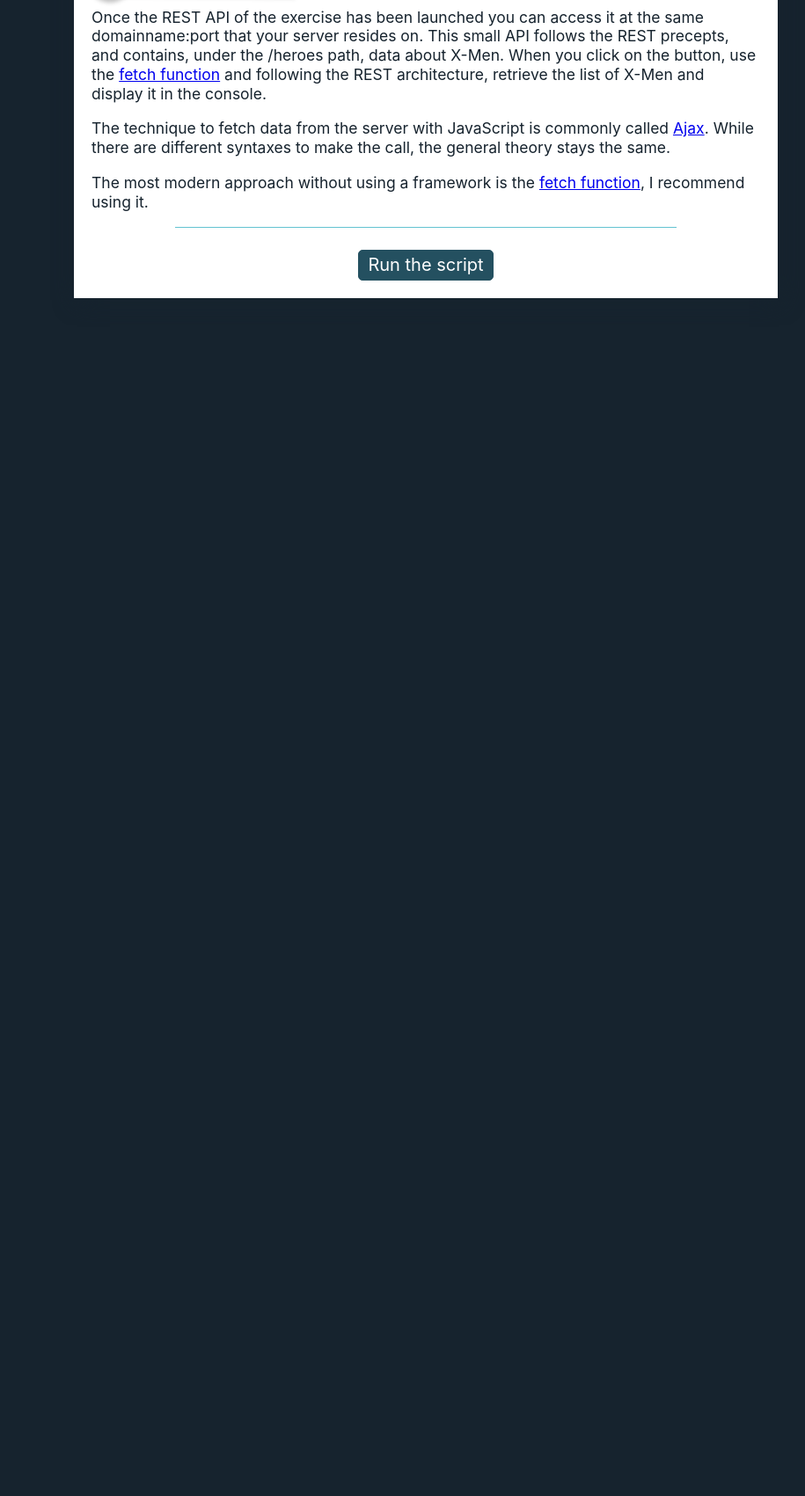
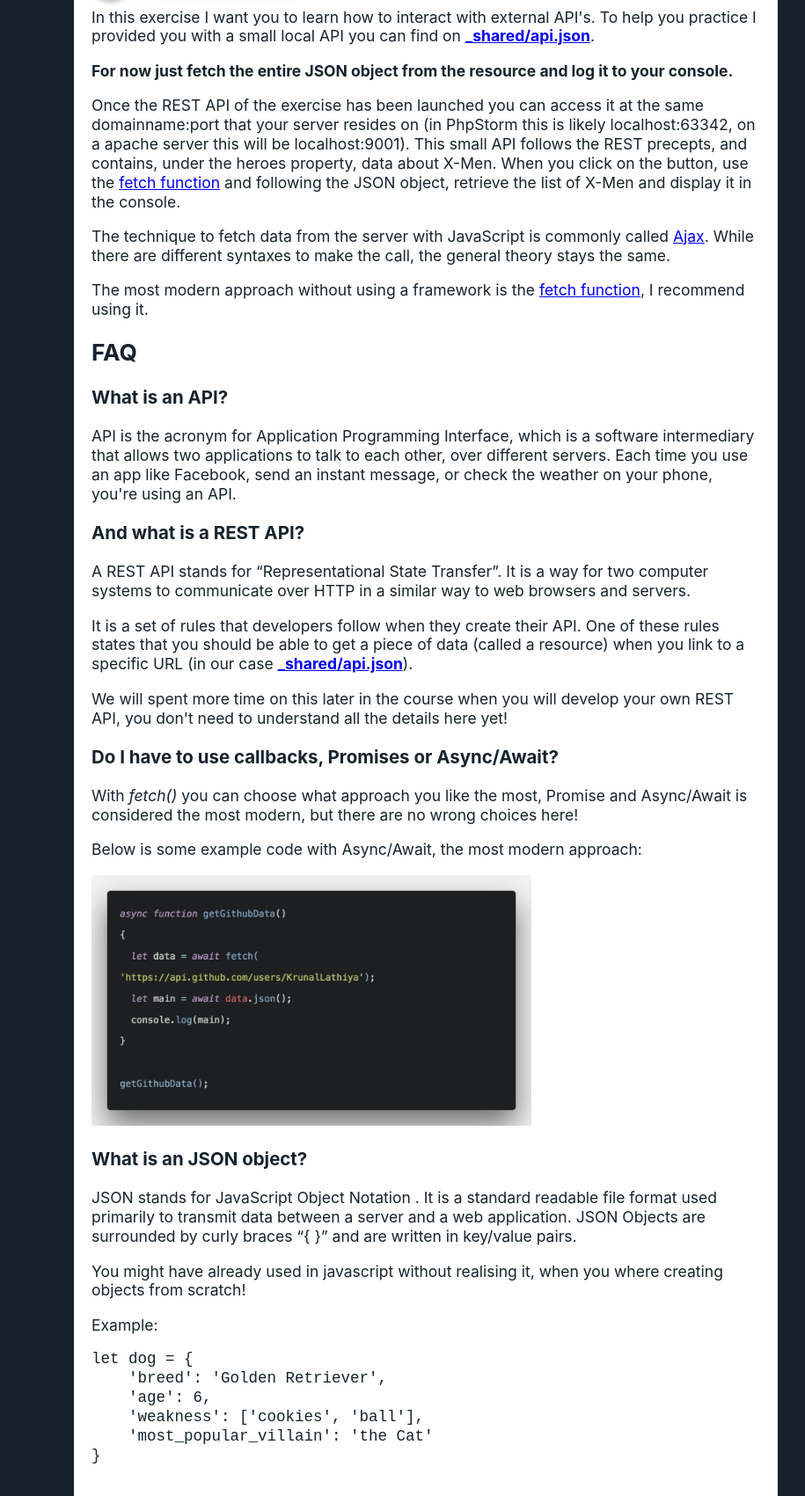
Before and after one commit to SerkanS26/5.js-complete-course, a website: page 09-fetch/01-list-to-console/index.html in a window 1280 px wide. Shown: the part 199-1900 px from the top of the page at 88% size, without its empty margins (156-1071 px from the left). Before the commit the page ends 800 px from the top, so only its background shows below. Drawn offline with Linux system fonts and the light colour scheme.

Commit message:
chapter 9 updated

```diff
--- a/09-fetch/01-list-to-console/index.html
+++ b/09-fetch/01-list-to-console/index.html
@@ -29,11 +29,43 @@
         </header>
         <div class="content">
             <section class="explain">
-                <p>Once the REST API of the exercise has been launched you can access it at the same domainname:port that your server resides on. This small API follows the REST precepts, and contains, under the /heroes path, data about X-Men. When you click on the
-                    button, use the <a href="https://developer.mozilla.org/en-US/docs/Web/API/Fetch_API">fetch function</a> and following the REST architecture, retrieve the list of X-Men and display it in the console.</p>
+                <p>In this exercise I want you to learn how to interact with external API's. To help you practice I provided you with a small local API you can find on <strong><a href="../../_shared/api.json">_shared/api.json</a></strong>. </p>
+                    <p><strong>For now just fetch the entire JSON object from the resource and log it to your console.</strong></p>
+
+                <p>Once the REST API of the exercise has been launched you can access it at the same domainname:port that your server resides on (in PhpStorm this is likely localhost:63342, on a apache server this will be localhost:9001). This small API follows the REST precepts, and contains, under the heroes property, data about X-Men. When you click on the
+                    button, use the <a href="https://developer.mozilla.org/en-US/docs/Web/API/Fetch_API">fetch function</a> and following the JSON object, retrieve the list of X-Men and display it in the console.</p>
 
                 <p>The technique to fetch data from the server with JavaScript is commonly called <a href="https://www.w3schools.com/js/js_ajax_intro.asp">Ajax</a>. While there are different syntaxes to make the call, the general theory stays the same.</p>
                 <p>The most modern approach without using a framework is the <a href="https://developer.mozilla.org/en-US/docs/Web/API/Fetch_API">fetch function</a>, I recommend using it.</p>
+
+                <h2>FAQ</h2>
+                <h3>What is an API?</h3>
+                <p>API is the acronym for Application Programming Interface, which is a software intermediary that allows two applications to talk to each other, over different servers. Each time you use an app like Facebook, send an instant message, or check the weather on your phone, you're using an API.</p>
+
+                <h3>And what is a REST API?</h3>
+                <p>A REST API stands for “Representational State Transfer”. It is a way for two computer systems to communicate over HTTP in a similar way to web browsers and servers.</p>
+                <p>It is a set of rules that developers follow when they create their API. One of these rules states that you should be able to get a piece of data (called a resource) when you link to a specific URL (in our case <strong><a href="../../_shared/api.json">_shared/api.json</a></strong>).</p>
+                <p>We will spent more time on this later in the course when you will develop your own REST API, you don't need to understand all the details here yet!</p>
+
+                <h3>Do I have to use callbacks, Promises or Async/Await?</h3>
+                <p>With <i>fetch()</i> you can choose what approach you like the most, Promise and Async/Await is considered the most modern, but there are no wrong choices here!</p>
+
+                <p>Below is some example code with Async/Await, the most modern approach:</p>
+                <img src="fetch-api-example-tutorial.png" alt="Example of Async/Await, the most modern approach" width="500"/>
+
+                <h3>What is an JSON object?</h3>
+                <p>JSON stands for JavaScript Object Notation . It is a standard readable file format used primarily to transmit data between a server and a web application. JSON Objects are surrounded by curly braces “{ }” and are written in key/value pairs.</p>
+                <p>You might have already used in javascript without realising it, when you where creating objects from scratch!</p>
+                <p>Example:</p>
+                <code><pre>
+let dog = {
+    'breed': 'Golden Retriever',
+    'age': 6,
+    'weakness': ['cookies', 'ball'],
+    'most_popular_villain': 'the Cat'
+}
+                </pre></code>
+
             </section>
             <section class="material">
                 <div class="actions">
--- a/09-fetch/01-list-to-console/script.js
+++ b/09-fetch/01-list-to-console/script.js
@@ -11,4 +11,18 @@
 
 (() => {
     // your code here
-})();
+    document.getElementById("run").addEventListener("click", function (){
+        fetch("http://localhost:63342/5.js-complete-course/09-fetch/01-list-to-console/index.html?_ijt=gdla8pgqcjmnc4udrt3fl31hma/heroes?data=X-Men")
+            .then( res =>{
+                if(res.ok ){
+                    console.log("Succes")
+                }else{
+                    console.log("Not Success")
+                }
+                console.log(res);
+            }).then(data =>{
+            let jsonData = JSON.stringify(data);
+            console.log(jsonData)
+        })
+
+    })();
```
Also changed, not shown: 09-fetch/01-list-to-console/fetch-api-example-tutorial.png (added).
